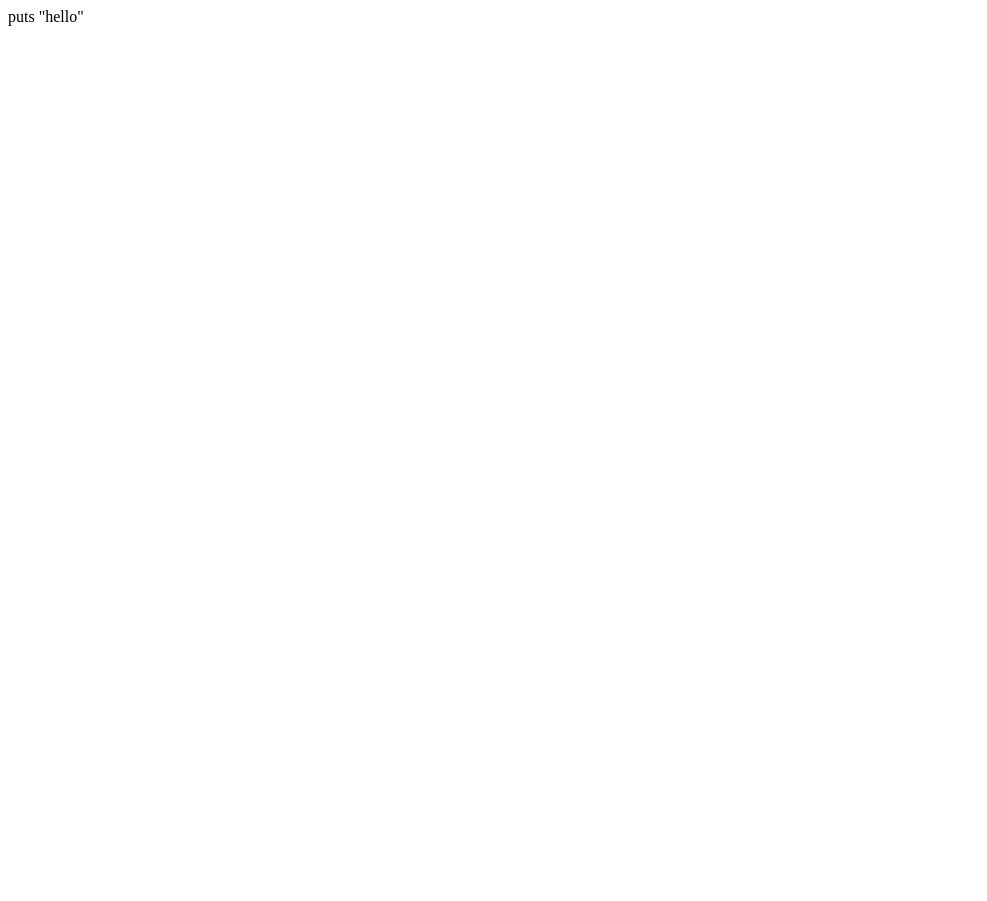
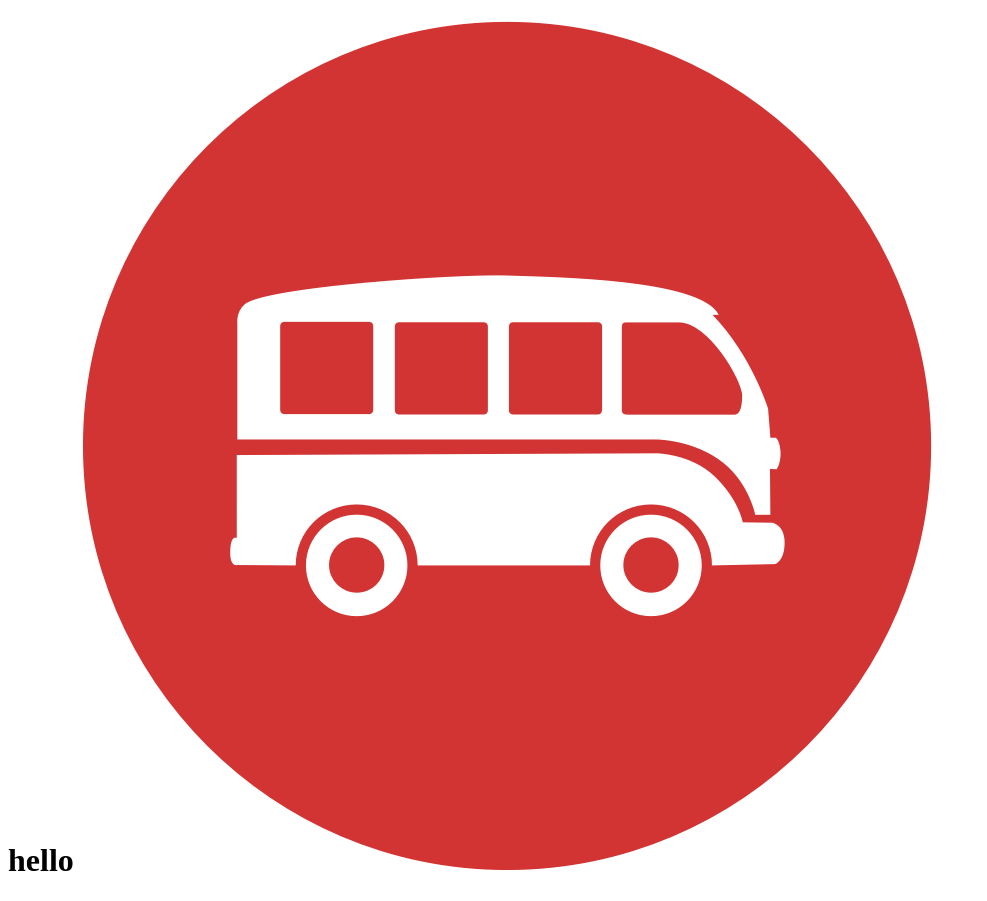
Before and after one commit to olivierclm/new_project, a plain HTML site: page index.html in a window 1280 px wide. Shown: the whole page, without its empty margins (0-987 px from the left). Before the commit the page ends 800 px from the top, so only its background shows below. Drawn offline with Linux system fonts and the light colour scheme.

Commit message:
added le wagon logo

```diff
--- a/index.html
+++ b/index.html
@@ -2,6 +2,7 @@
   <html>
     <head></head>
     <body>
-      puts "hello"
+      <h1> hello
+      <img src="logo.png"
     </body>
   </html>
```
Also changed, not shown: logo.png (added).
